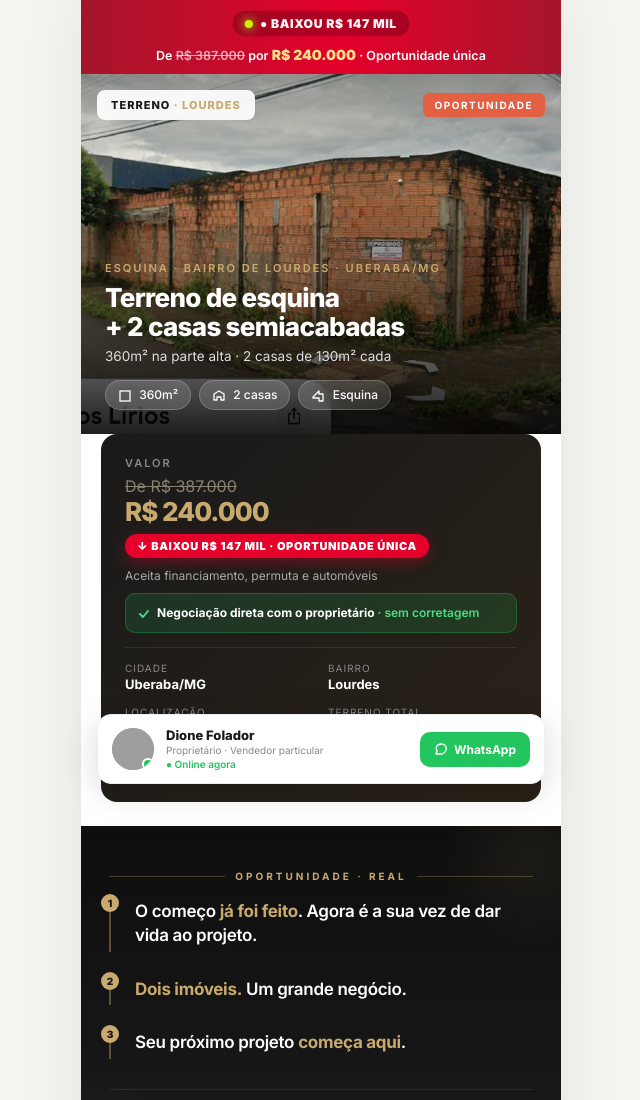
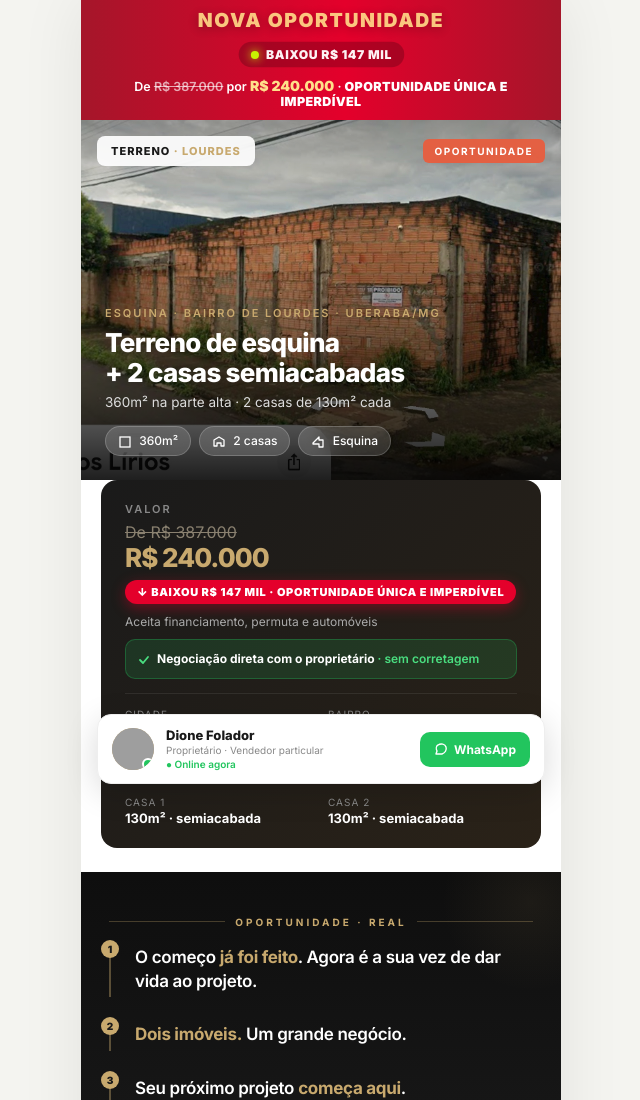
Before and after one commit to zebubit/ASSESSORIADEV, a plain HTML site: page terrenolourdes/index.html in a window 1280 px wide. Shown: the top 1100 px of the page, without its empty margins (319-959 px from the left). Drawn offline with Linux system fonts and the light colour scheme; grey boxes are pictures that could not be loaded.

Commit message:
melhoria: terreno com destaque Nova oportunidade no topo
Co-Authored-By: Claude Opus 5.5 <noreply@anthropic.com>

```diff
--- a/terrenolourdes/index.html
+++ b/terrenolourdes/index.html
@@ -4,8 +4,8 @@
 <meta charset="UTF-8">
 <meta name="viewport" content="width=device-width, initial-scale=1.0">
 <title>Terreno de Esquina 360m² + 2 Casas · Bairro de Lourdes · Uberaba/MG</title>
-<meta name="description" content="BAIXOU R$ 147 MIL: de R$ 387.000 por R$ 240.000. Terreno de esquina 360m² no Bairro de Lourdes com 2 casas de 130m² semiacabadas, em região valorizada de Uberaba/MG. Aceita financiamento, permuta e automóveis.">
-<meta property="og:title" content="Terreno de Esquina 360m² + 2 Casas · Baixou R$ 147 mil · Uberaba/MG">
+<meta name="description" content="NOVA OPORTUNIDADE, BAIXOU R$ 147 MIL: de R$ 387.000 por R$ 240.000. Terreno de esquina 360m² no Bairro de Lourdes com 2 casas de 130m² semiacabadas, em região valorizada de Uberaba/MG. Aceita financiamento, permuta e automóveis.">
+<meta property="og:title" content="Nova oportunidade · Terreno de Esquina 360m² + 2 Casas · Baixou R$ 147 mil · Uberaba/MG">
 <meta property="og:description" content="De R$ 387.000 por R$ 240.000. Esquina 360m² na parte alta do Bairro de Lourdes com 2 casas de 130m². Aceita financiamento, permuta e automóveis.">
 <meta property="og:image" content="https://zebubit.com.br/terrenolourdes/fotos/foto-02.jpg">
 <meta property="og:type" content="website">
@@ -163,6 +163,8 @@
   .alert-drop { display: flex; align-items: center; justify-content: center; gap: 10px; flex-wrap: wrap; background: linear-gradient(90deg, #a5162a, #e4002b 55%, #a5162a); padding: 11px 16px; text-align: center; }
   .alert-flash { display: inline-flex; align-items: center; gap: 7px; background: rgba(0,0,0,0.22); color: #fff; font-weight: 900; font-size: 12px; letter-spacing: 0.05em; text-transform: uppercase; padding: 5px 12px; border-radius: 100px; animation: pulseAlert 1.1s ease-in-out infinite; }
   .alert-flash::before { content: ""; width: 8px; height: 8px; border-radius: 50%; background: #c8ff00; box-shadow: 0 0 9px #c8ff00; }
+  .alert-nova { flex-basis: 100%; color: #ffe08a; font-weight: 900; font-size: 19px; letter-spacing: 0.08em; text-transform: uppercase; line-height: 1.1; text-shadow: 0 2px 10px rgba(0,0,0,0.35); animation: novaPisca 1.6s ease-in-out infinite; }
+  @keyframes novaPisca { 0%,100% { opacity: 1; transform: scale(1); } 50% { opacity: .78; transform: scale(1.04); } }
   .alert-text { color: #fff; font-size: 12.5px; font-weight: 600; }
   .alert-text s { color: rgba(255,255,255,0.65); }
   .alert-text strong { color: #ffe08a; font-weight: 900; font-size: 14px; }
@@ -181,8 +183,9 @@
 
   <!-- ALERTA DE OPORTUNIDADE -->
   <div class="alert-drop">
-    <span class="alert-flash">● Baixou R$ 147 mil</span>
-    <span class="alert-text">De <s>R$ 387.000</s> por <strong>R$ 240.000</strong> · Oportunidade única</span>
+    <span class="alert-nova">Nova oportunidade</span>
+    <span class="alert-flash">Baixou R$ 147 mil</span>
+    <span class="alert-text">De <s>R$ 387.000</s> por <strong>R$ 240.000</strong> · <b style="color:#fff;font-weight:900;text-transform:uppercase;letter-spacing:.03em">Oportunidade única e imperdível</b></span>
   </div>
 
   <!-- HERO -->
@@ -219,7 +222,7 @@
     <div class="price-label">Valor</div>
     <div style="font-size:16px;color:#8a8170;text-decoration:line-through;margin-bottom:3px;">De R$ 387.000</div>
     <div class="price-value">R$ 240.000</div>
-    <div style="display:inline-block;margin:9px 0 4px;background:#e4002b;color:#fff;font-size:11px;font-weight:900;letter-spacing:.06em;text-transform:uppercase;padding:5px 12px;border-radius:100px;box-shadow:0 4px 14px rgba(228,0,43,.4);">↓ Baixou R$ 147 mil · oportunidade única</div>
+    <div style="display:inline-block;margin:9px 0 4px;background:#e4002b;color:#fff;font-size:11px;font-weight:900;letter-spacing:.06em;text-transform:uppercase;padding:5px 12px;border-radius:100px;box-shadow:0 4px 14px rgba(228,0,43,.4);">↓ Baixou R$ 147 mil · oportunidade única e imperdível</div>
     <div class="price-sub">Aceita financiamento, permuta e automóveis</div>
     <div class="badge-particular">
       <svg width="12" height="12" viewBox="0 0 12 12" fill="none" style="display:inline;vertical-align:middle;margin-right:4px;"><path d="M2 6 L5 9 L10 3" stroke="currentColor" stroke-width="1.8" stroke-linecap="round" stroke-linejoin="round"/></svg>
```
